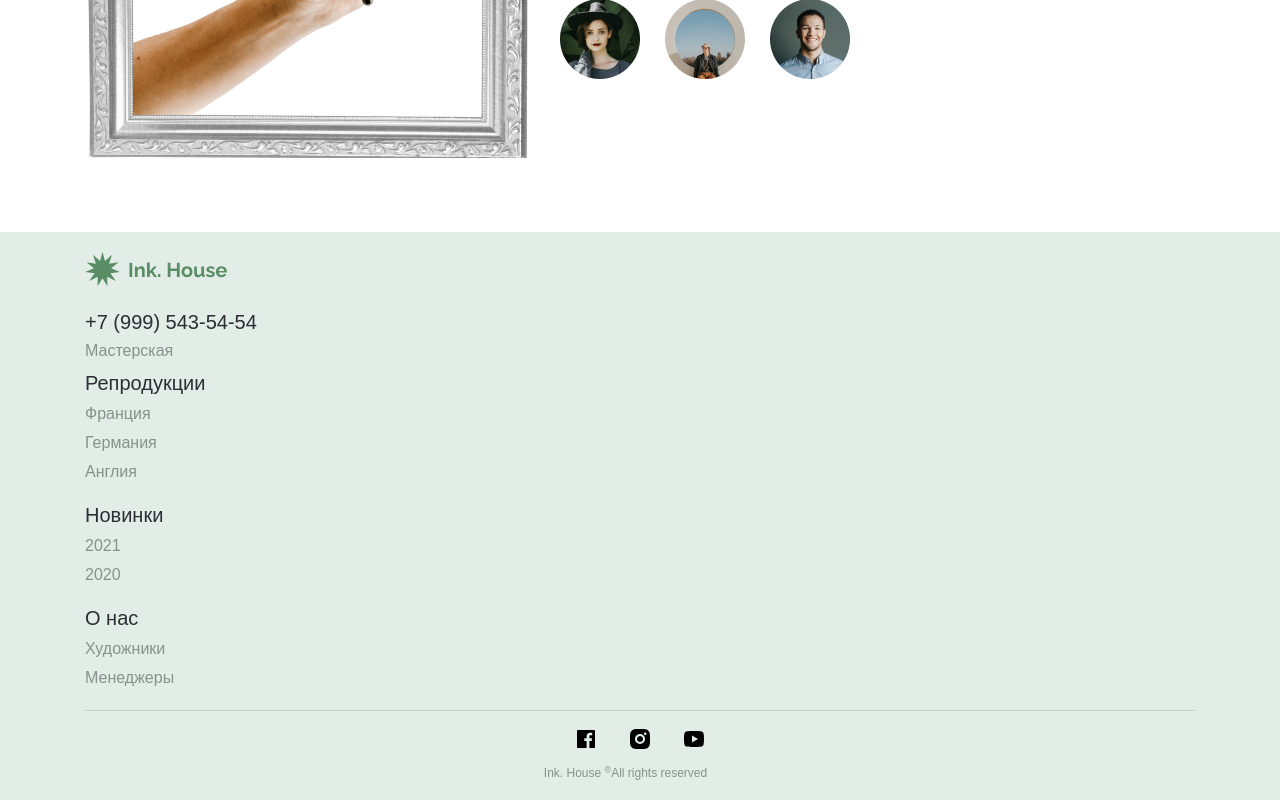
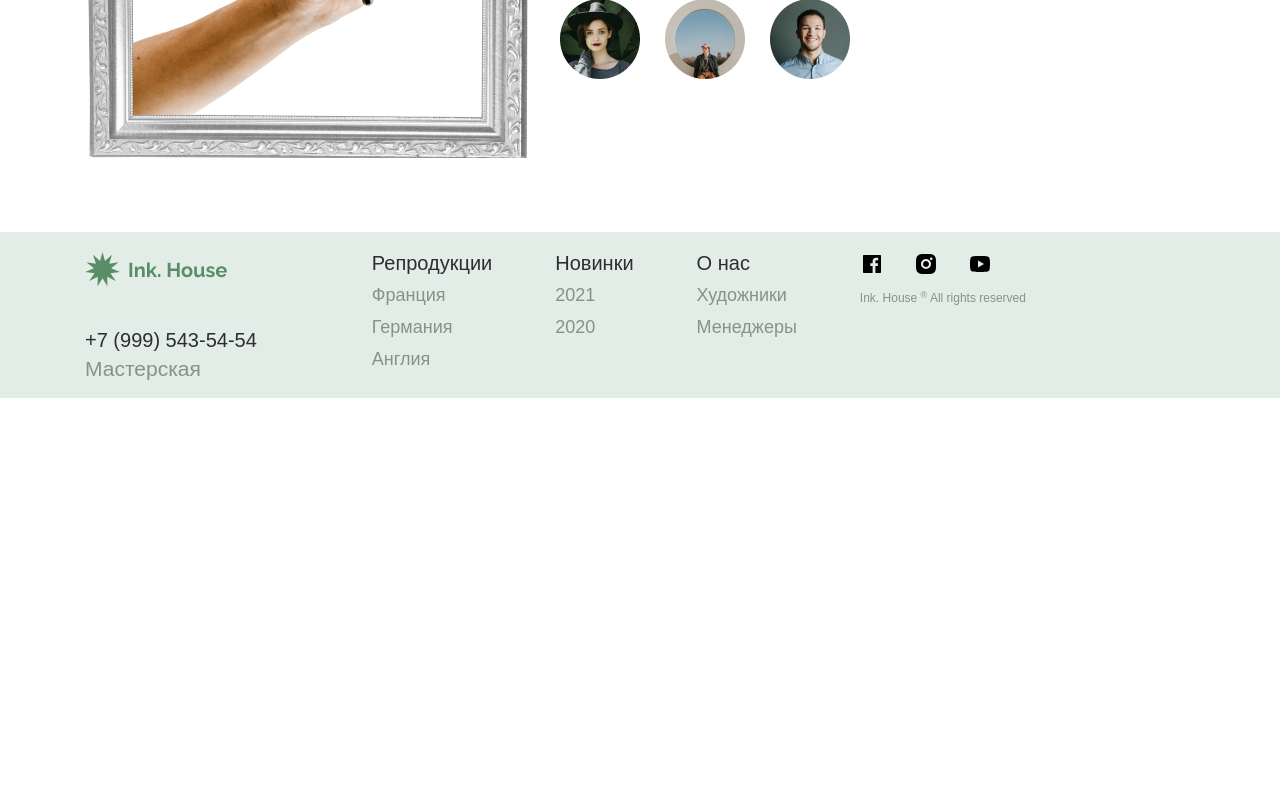
Before and after one commit to SuvorovNikita/house, a Next.js app: page / in a window 1280 px wide. Shown: the part 3323-4123 px from the top of the page. After the commit the page ends 3721 px from the top, so only its background shows below. Built offline with nearby package versions, Linux system fonts and the light colour scheme.

Commit message:
adaptive footer

```diff
--- a/src/components/Footer/Footer.js
+++ b/src/components/Footer/Footer.js
@@ -8,6 +8,7 @@ const Footer = () => {
   return (
     <footer className="footer">
       <div className="container">
+        <div className="footer__inner">
           <div className="footer__left">
             <Link href="#">
               <Image className="footer__logo" src={logo} alt="Логотип Ink House" />
@@ -70,8 +71,7 @@ const Footer = () => {
                     </Link>
                   </li>
                 </ul>
-            </div>
-          </div>
+              </div>{' '}
               <div className="footer-props">
                 <ul className="list-reset social">
                   <li className="social__item">
@@ -113,8 +113,10 @@ const Footer = () => {
                 </ul>
                 <p className="footer__copyright">
                   Ink. House <sup className="reg">®</sup>
-              <span>All rights reserved</span>
+                  <span> All rights reserved</span>
                 </p>
+              </div>
+            </div>
           </div>
         </div>
       </div>
--- a/src/components/Footer/Footer.scss
+++ b/src/components/Footer/Footer.scss
@@ -4,9 +4,30 @@
   padding: 20px 0;
   background-color: var(--color-gin);
 
+  &__inner {
+    display: flex;
+  }
+
   &__left {
     display: block;
     margin-bottom: 12px;
+
+    @include mixins.m-media-up(sm) {
+      display: flex;
+      justify-content: space-between;
+      margin-bottom: 12px;
+    }
+
+    @include mixins.m-media-up(md) {
+      margin-right: 0;
+      margin-bottom: 30px;
+    }
+
+    @include mixins.m-media-up(lg) {
+      flex-direction: column;
+      margin-right: 115px;
+      margin-bottom: 0;
+    }
   }
 
   &__inner {
@@ -18,6 +39,14 @@
     flex-direction: column;
     align-items: flex-start;
     margin-top: 20px;
+
+    @include mixins.m-media-up(sm) {
+      margin-top: 0;
+    }
+
+    @include mixins.m-media-up(lg) {
+      margin-top: 30px;
+    }
 
     &__link {
       position: relative;
@@ -38,15 +67,12 @@
       font-size: 16px;
       line-height: 19px;
       color: var(--color-mantle);
+
+      @include mixins.m-media-up(lg) {
+        font-size: 21px;
+      }
     }
   }
-
-  // &__ {
-  //   margin-top: 8px;
-  //   font-weight: 500;
-  //   font-size: 16px;
-  //   color: var(--color-mantle);
-  // }
 
   .phone {
     display: flex;
@@ -64,6 +90,16 @@
     &__col {
       margin-right: 0;
       margin-bottom: 20px;
+
+      @include mixins.m-media-up(sm) {
+        &:not(:last-child) {
+          margin-right: 63px;
+        }
+      }
+
+      @include mixins.m-media-up(lg) {
+        margin-bottom: 0;
+      }
     }
 
     &__title {
@@ -90,6 +126,22 @@
       &:hover {
         color: var(--color-leaves);
       }
+
+      @include mixins.m-media-up(sm) {
+        font-size: 18px;
+      }
+    }
+
+    @include mixins.m-media-up(sm) {
+      margin-top: 33px;
+      margin-right: auto;
+      display: flex;
+      justify-content: space-between;
+    }
+
+    @include mixins.m-media-up(lg) {
+      margin-top: 0;
+      margin-right: auto;
     }
   }
 
@@ -112,15 +164,21 @@
         }
       }
     }
+
+    @include mixins.m-media-up(sm) {
+      display: flex;
+      flex-direction: column;
+      align-items: flex-start;
+      padding-right: 0;
+      border: none;
+      padding-top: 0;
+    }
   }
 
   &__copyright {
     white-space: nowrap;
-    padding-right: 0;
-
     margin: 0;
     padding-top: 11px;
-    padding-right: 29px;
     font-size: 12px;
     line-height: 120%;
     color: var(--color-mantle);
@@ -139,5 +197,9 @@
       font-size: 12px;
       color: var(--color-mantle);
     }
+
+    @include mixins.m-media-up(sm) {
+      // padding-right: 38px;
+    }
   }
 }
```
Lines whose indentation alone changed are shown as unchanged.
